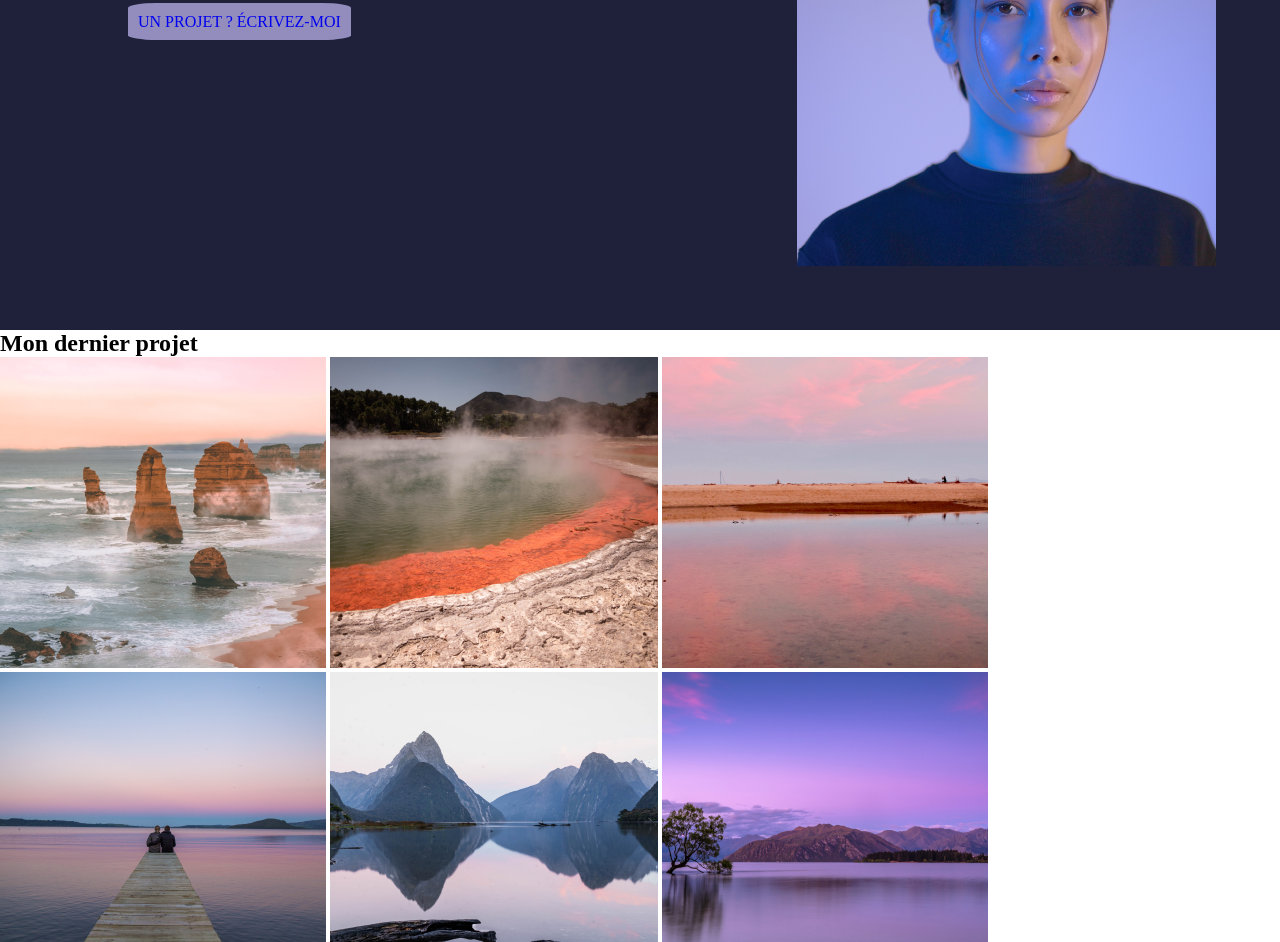
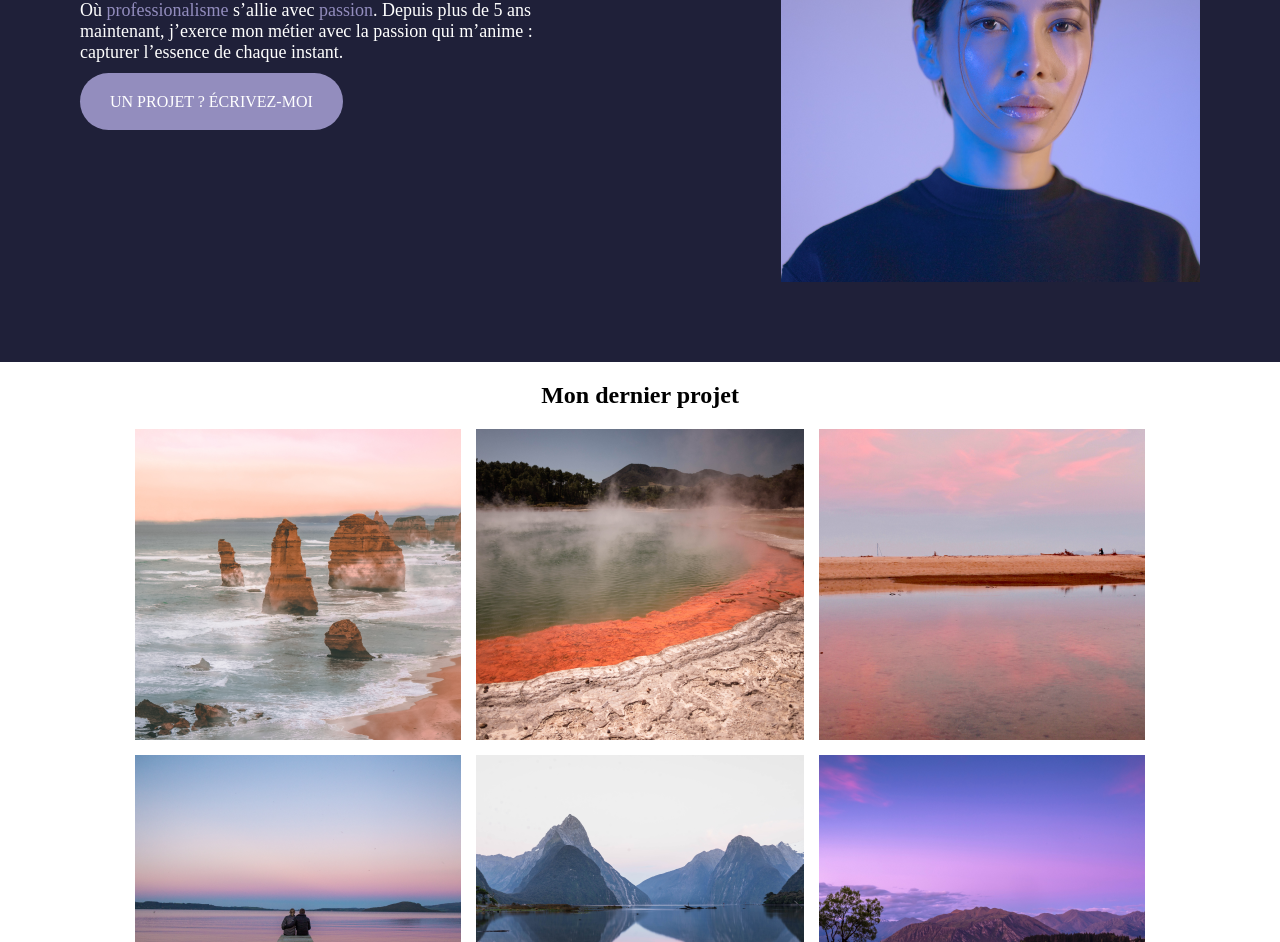
Before and after one commit to romyamt/tp-notee-B2, a plain HTML site: page index.html in a window 1280 px wide. Shown: the part 290-1232 px from the top of the page. Drawn offline with Linux system fonts and the light colour scheme.

Commit message:
Modification romane

```diff
--- a/style.scss
+++ b/style.scss
@@ -22,8 +22,22 @@ header{
     flex-direction: row;
     flex-wrap: nowrap;
     justify-content: space-around;
-    padding: 5%;
-    padding-left: 10%;
+    padding: 80px;
+    div{
+        padding-right: 200px;
+        margin-bottom: 20px;
+    }
+    a{
+        color: #FFFFFF;
+    }
+    .cta{
+        border-radius: 50px;
+        border: $clair;
+        background-color: $clair;
+        padding: 20px 30px;
+        font-size: 16px;
+
+    }
 }
 
 h1{
@@ -36,9 +50,6 @@ h1{
 p{
     color: #FFFFFF;
     font-size: 18px;
-    margin:10px;
-    margin-bottom: 20px;
-    padding-right: 200px;
     margin-bottom: 30px;
 }
 
@@ -46,9 +57,22 @@ em {
     color: $clair;
 }
 
-.cta{
-    border-radius: 13%;
-    border: $clair;
-    background-color: $clair;
-    padding: 10px;
+
+
+.accueil-photos{
+    div{
+    background-color: $background-header;
+    margin: auto;
+    display: flex;
+    flex-direction: row;
+    flex-wrap: nowrap;
+    justify-content: center;
+    margin:15px;
+    gap:15px;
+    }
+    h2 {
+        text-align: center;
+        margin: 20px;;
+
+    }
 }
```
Also changed, not shown: style.css, 1 other file.
